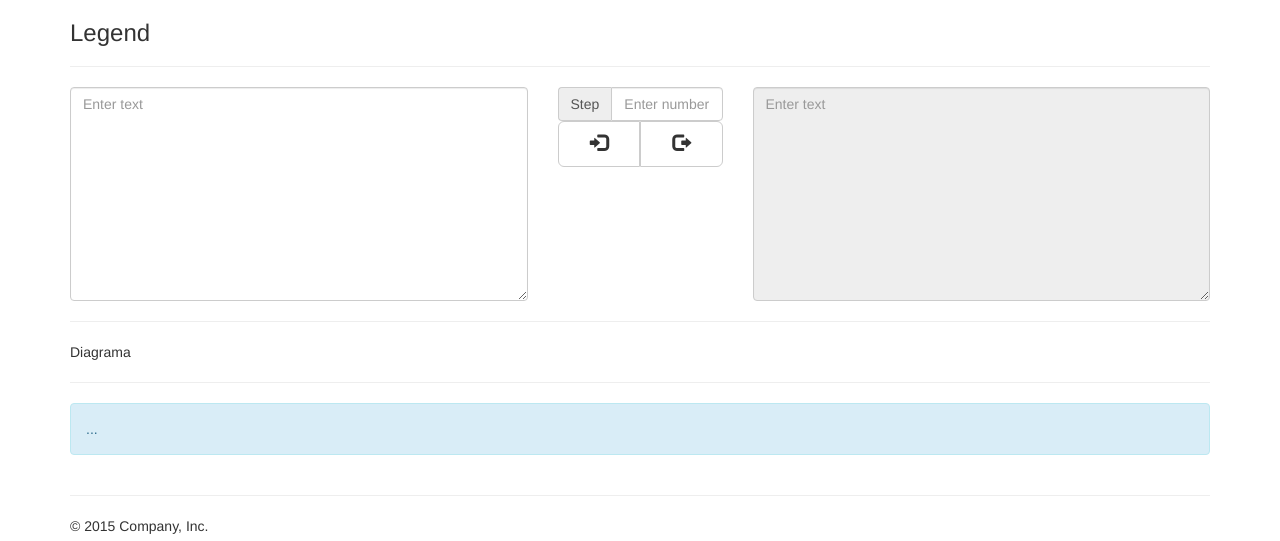
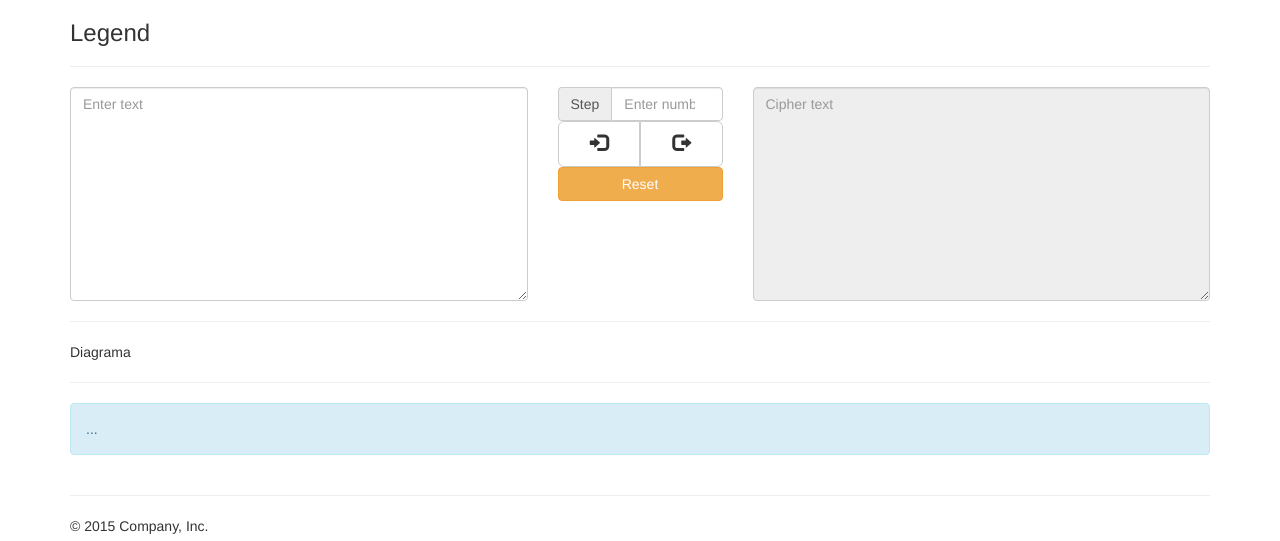
Before and after one commit to Serdiuk-Roman/caesar_cipher, a Django app: page / in a window 1280 px wide. Shown: the top 541 px of the page. Run offline with Django 3.2, Linux system fonts and the light colour scheme; some libraries are stand-ins or nearby versions.

Commit message:
Add coder and advice

```diff
--- /dev/null
+++ b/coder_page/static/coder_page/my_scripts.js
@@ -0,0 +1,83 @@
+
+$(function() {
+    $(document).ready(function() {
+
+
+        $(function () {
+            $.ajaxSetup({
+                headers: { "X-CSRFToken": getCookie("csrftoken") }
+            });
+        });
+
+        function getCookie(c_name) {
+            if (document.cookie.length > 0) {
+                c_start = document.cookie.indexOf(c_name + "=");
+                if (c_start != -1) {
+                    c_start = c_start + c_name.length + 1;
+                    c_end = document.cookie.indexOf(";", c_start);
+                    if (c_end == -1) c_end = document.cookie.length;
+                    return unescape(document.cookie.substring(c_start,c_end));
+                }
+            }
+            return "";
+        }
+
+
+        $("#encryption_key").click(function(){
+
+            var event = {
+                text: $("#original_text").val(),
+                step: $("#step").val(),
+                flag: "0",
+            };
+
+            var str = JSON.stringify(event);
+
+            $.ajax({
+                type: "POST",
+                url: "/cipher/",
+                dataType: "json",
+                contentType: 'application/json; charset=utf-8',
+                data: str,
+                cache: false,
+                success: function(return_data){
+                    $("#cipher_text").text(return_data.cipher_text)
+                    $("#advice").text(return_data.advice)
+                }
+            });
+        });
+
+
+        $("#decryption_key").click(function(){
+
+            var event = {
+                text: $("#original_text").val(),
+                step: -$("#step").val(),
+                flag: "1",
+            };
+
+            var str = JSON.stringify(event);
+
+            $.ajax({
+                type: "POST",
+                url: "/cipher/",
+                dataType: "json",
+                contentType: 'application/json; charset=utf-8',
+                data: str,
+                cache: false,
+                success: function(return_data){
+                    $("#cipher_text").text(return_data.cipher_text)
+                    $("#advice").text(return_data.advice)
+                }
+            });
+        });
+
+
+        $("#reset").click(function(){
+            $("#cipher_text").text("");
+            $("#advice").text("...");
+        });
+
+
+    });
+});
--- a/coder_page/templates/coder_page/base.html
+++ b/coder_page/templates/coder_page/base.html
@@ -5,7 +5,7 @@
     <head>
         <meta charset="utf-8">
         <meta name="viewport" content="width=device-width, initial-scale=1">
-
+        <link rel="icon" href="{% static 'coder_page/images/favicon.ico' %}">
         <title>Test site for Light IT</title>
 
         <link href="https://maxcdn.bootstrapcdn.com/bootstrap/3.3.6/css/bootstrap.min.css" rel="stylesheet">
@@ -20,32 +20,38 @@
         </div>
 
         <div class="container">
+            <form method="post">
+            {% csrf_token %}
                 <div class="row">
                     <div class="col-sm-5">
-                    <textarea class="form-control" rows="10" placeholder="Enter text"></textarea>
+                        <textarea id="original_text" class="form-control" rows="10" placeholder="Enter text"></textarea>
                     </div>
                     <div class="col-sm-2">
                         <div class="input-group">
                             <span class="input-group-addon">Step</span>
-                        <input type="text" class="form-control" placeholder="Enter number">
+                            <input id="step" type="number" class="form-control" placeholder="Enter number">
                         </div>
                         <div class="btn-group btn-group-justified">
                             <div class="btn-group btn-group-lg">
-                            <button type="button" class="btn btn-default">
+                                <button id="encryption_key" type="button" class="btn btn-default btn-lg">
                                     <span class="glyphicon glyphicon-log-in"></span>
                                 </button>
                             </div>
                             <div class="btn-group btn-group-lg">
-                            <button type="button" class="btn btn-default">
+                                <button id="decryption_key" type="button" class="btn btn-default btn-lg">
                                     <span class="glyphicon glyphicon-log-out"></span>
                                 </button>
                             </div>
                         </div>
+                        <div>
+                            <button id="reset" class="btn btn-warning btn-block" type="reset">Reset</button>
+                        </div>
                     </div>
                     <div class="col-sm-5">
-                    <textarea class="form-control" rows="10" placeholder="Enter text" id="disabledInput" readonly></textarea>
+                        <textarea id="cipher_text" class="form-control" rows="10" placeholder="Cipher text" readonly></textarea>
                     </div>
                 </div>
+            </form>
         </div>
 
         <div class="container">
@@ -55,7 +61,7 @@
 
         <div class="container">
             <hr>
-            <div class="alert alert-info">...</div>
+            <div class="alert alert-info"><span id="advice">...</span></div>
         </div>
 
         <div class="container">
@@ -67,6 +73,8 @@
 
         <script src="https://ajax.googleapis.com/ajax/libs/jquery/1.11.3/jquery.min.js"></script>
         <script src="https://maxcdn.bootstrapcdn.com/bootstrap/3.3.6/js/bootstrap.min.js"></script>
+        <script src="{% static 'coder_page/my_scripts.js' %}"></script>
+
 
     </body>
 </html>
--- a/coder_page/urls.py
+++ b/coder_page/urls.py
@@ -3,4 +3,5 @@ from . import views
 
 urlpatterns = [
     url(r'^$', views.coder, name='coder'),
+    url(r'^cipher/$', views.caesar_cipher, name='cipher'),
 ]
--- a/coder_page/views.py
+++ b/coder_page/views.py
@@ -1,4 +1,55 @@
+import json
 from django.shortcuts import render
+from django.http import JsonResponse
+from django.http import HttpResponse
+from django.views.decorators.csrf import csrf_exempt
+from . import my_fun
 
 def coder(request):
     return render(request, 'coder_page/base.html', {})
+
+def caesar_cipher(request):
+    if request.method == "POST":
+
+        objs = json.loads(request.body.decode("utf-8"))
+        text = objs.get('text')
+        step = int(objs.get('step')) or 0
+        flag = int(objs.get('flag'))
+
+        result = ""
+        advice = "after you click decode advice show"
+        alphabet = "abcdefghijklmnopqrstuvwxyz"
+        counter_list = []
+
+        for i in text:
+            if i.isalpha():
+                if i.isupper():
+                    numb_ascii = ord("A") + (((ord(i)-ord("A"))+step)%26)
+                    result = result + chr(numb_ascii)
+                else:
+                    numb_ascii = ord("a") + (((ord(i)-ord("a"))+step)%26)
+                    result = result + chr(numb_ascii)
+            else:
+                result = result + i
+
+        if flag == 1:
+
+            for k in alphabet:
+                counter = text.count(k) + text.count(k.upper())
+                counter_list.append(counter)
+
+            x = counter_list.index(max(counter_list))
+
+            if ord("a") + x > ord("e"):
+                advice_step = ord("a") + x - ord("e")
+            else:
+                advice_step = 26 + x + ord("a")  - ord("e")
+
+            advice = "advice step = " + str(advice_step)
+
+
+        data = {"cipher_text": result, "advice": advice}
+
+        return JsonResponse(data)
+    else:
+        return JsonResponse({'bar': 'foo'})
--- a/twf_Light_IT/settings.py
+++ b/twf_Light_IT/settings.py
@@ -63,7 +63,6 @@ TEMPLATES = [
                 'django.template.context_processors.debug',
                 'django.template.context_processors.request',
                 'django.contrib.auth.context_processors.auth',
-                'django.contrib.messages.context_processors.messages',
             ],
         },
     },
```
Also changed, not shown: coder_page/static/coder_page/images/favicon.ico (added). Lines whose indentation alone changed are shown as unchanged.
